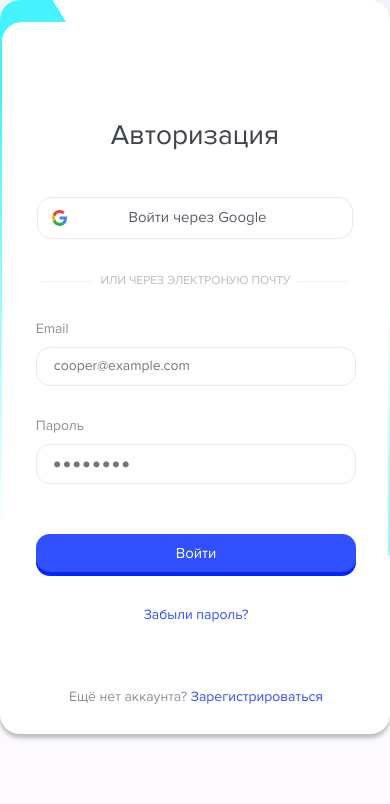
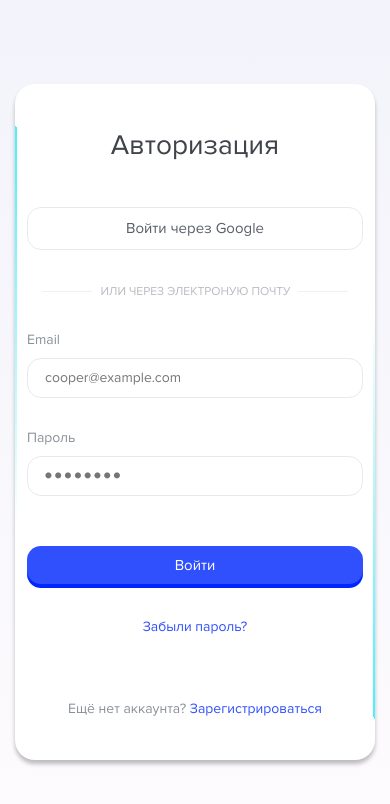
Before and after one commit to Kirill-Degtyarev/kirill-degtyarev.github.io, a React (Create React App) app: page /#/login in a window 390 px wide. Shown: the top 804 px of the page. Built offline with nearby package versions, Linux system fonts and the light colour scheme.

Commit message:
Login page improvements

```diff
--- a/src/components/Login/LoginBody.js
+++ b/src/components/Login/LoginBody.js
@@ -71,7 +71,7 @@ const LoginBody = (props) => {
                                 autoComplete="current-password"
                                 onChange={(e) => setUserPassword(e.target.value)}
                             />
-                            <span className={styles["password__input-icon"]}></span>
+                            {/* <span className={styles["password__input-icon"]}></span> */}
                         </div>
                         <div className={styles["autorization__form-remeber"]}>
                             {/* <label>
--- a/src/components/Login/LoginBody.module.css
+++ b/src/components/Login/LoginBody.module.css
@@ -1,5 +1,6 @@
 .wrapper {
     min-height: 100vh;
+    padding: 0px 15px;
     display: flex;
     align-items: center;
     justify-content: center;
@@ -7,7 +8,7 @@
 
 .container {
     max-width: 1400px;
-    padding: 0px 15px;
+    overflow: hidden;
 }
 
 .autorization-container {
@@ -25,9 +26,10 @@
     display: flex;
     flex-direction: column;
     align-items: center;
+    justify-content: center;
     flex-wrap: nowrap;
     overflow: hidden;
-    padding: 50px 30px 50px 30px;
+    padding: 50px 30px;
     inset: 2px;
     z-index: 10;
     background: #ffffff;
@@ -41,8 +43,8 @@
     position: absolute;
     top: -50%;
     left: -50%;
-    width: 470px;
-    height: 87vh;
+    width: 100%;
+    height: 100%;
     background: linear-gradient(0deg, transparent, #45f3ff, #45f3ff);
     transform-origin: bottom right;
     animation: animate 6s linear infinite;
@@ -53,8 +55,8 @@
     position: absolute;
     top: -50%;
     left: -50%;
-    width: 470px;
-    height: 87vh;
+    width: 100%;
+    height: 100%;
     background: linear-gradient(0deg, transparent, #45f3ff, #45f3ff);
     transform-origin: bottom right;
     animation: animate 6s linear infinite;
@@ -81,11 +83,13 @@
 
 .autorization__google {
     display: flex;
-    flex-direction: row;
-    align-items: center;
+    justify-content: center;
+    /* flex-direction: row; */
+    padding: 11px 15px 11px 15px;
+    border-radius: 14px;
+    width: 100%;
     border: 1px solid #e8e9eb;
     color: #595f69;
-    border-radius: 14px;
     cursor: pointer;
     transition: 0.2s ease border;
 }
@@ -95,6 +99,7 @@
 }
 
 .autorization__google-icon {
+    display: none;
     width: 15px;
     height: 16px;
     background-image: url(../../assest/icons/IconLogin/google-icon.svg);
@@ -104,10 +109,10 @@
 }
 
 .autorization__google-btn {
+    display: inline-block;
     font-weight: 500;
     font-size: 15px;
     line-height: 19px;
-    padding: 10px 128px 11px 99px;
 }
 
 .autorization__email {
@@ -124,6 +129,10 @@
     justify-content: center;
 }
 
+.autorization__form {
+    width: 100%;
+}
+
 .autorization__email h2 {
     padding: 0px 7px 0px 8px;
 }
@@ -134,18 +143,14 @@
     height: 1px;
 }
 
-.autorization__form {
-    /* padding: 0px 100px 0px 98px; */
-}
-
 .autorization__form-email {
     margin: 0px 0px 27px 0px;
 }
 
 .autorization__form-password {
-    display: flex;
-    flex-direction: row;
-    align-items: center;
+    /* display: flex; */
+    /* flex-direction: row; */
+    /* align-items: center; */
     margin: 0px 0px 21px 0px;
 }
 
@@ -173,13 +178,10 @@
 .autorization__form-log input[type="submit"] {
     width: 100%;
     background-color: #304ffd;
-    /* padding: 10px 179px 9px 178px; */
     padding: 10px 0px 9px 0px;
     font-weight: 500;
     font-size: 15px;
     line-height: 19px;
-    /* display: flex; */
-    /* align-items: center; */
     text-align: center;
     color: #ffffff;
     border-radius: 14px;
@@ -248,7 +250,7 @@
     border: 1px solid #e8e9eb;
     border-radius: 14px;
     width: 100%;
-    padding: 9px 0px 10px 17px;
+    padding: 10px 17px 10px 17px;
     transition: 0.2s ease border;
 }
 
@@ -269,10 +271,9 @@
     letter-spacing: 0.03em;
     line-height: 60px;
     max-height: 40px;
-    max-width: 100%;
+    width: 100%;
     padding: 0 0 0 15px;
     transition: border 0.2s ease;
-    width: 400px;
     position: relative;
 }
 
@@ -302,12 +303,10 @@
 }
 
 @media (max-width: 1024px) {
-    .wrapper {
-        min-height: 800px;
-    }
     .autorization-container {
     }
     .body__autorization {
+        padding: 15px 50px;
         /* max-width: 430px; */
     }
     .form__remeber-link {
@@ -316,13 +315,6 @@
     .form__remeber-link-phone {
         display: block;
         margin: 0px 0px 64px 0px;
-    }
-    .form-email__input {
-        padding: 9px 0px 10px 17px;
-        width: 100%;
-    }
-    .form-password__input {
-        max-width: 320px;
     }
     .password__input-icon {
         margin: 0px 0px 0px 267px;
@@ -333,21 +325,18 @@
     .autorization__form-password {
         margin: 0px 0px 26px 0px;
     }
-    .autorization__form {
-        padding: 0px 54px 0px 56px;
-    }
     .autorization__form-log {
         margin: 24px 0px 34px 0px;
     }
     .autorization__form-log input[type="submit"] {
-        padding: 10px 140px 9px 140px;
+        /* padding: 10px 140px 9px 140px; */
     }
     .autorization__title {
-        margin-top: 45px;
+        margin-top: 0px;
         margin-bottom: 44px;
     }
     .autorization__google-btn {
-        padding: 10px 86px 11px 62px;
+        /* padding: 10px 86px 11px 62px; */
     }
     .autorization__email {
         margin: 33px 0px 30px 0px;
@@ -355,32 +344,22 @@
     .autorization__email-line {
         width: 50px;
     }
-    .autorization__footer {
-        margin: 0px 0px 36px 0px;
-    }
 }
 
 @media (max-width: 425px) {
-    .wrapper {
-        min-height: 700px;
-    }
     .autorization-container {
+        height: 80vh;
     }
     .body__autorization {
-        margin: 20px auto;
-        /* max-width: 350px; */
+        padding: 15px 10px;
     }
 }
 
 @media (max-width: 375px) {
     .autorization-container {
     }
-    .body__autorization {
-        margin: 10px auto;
-        /* max-width: 316px; */
-    }
     .form__remeber-link-phone {
-        margin: 0px 0px 64px 14px;
+        margin: 0px 0px 30px 0px;
     }
     .form-password__input {
         padding: 0px 0px 7px 18px;
@@ -392,7 +371,7 @@
         margin: 0px 0px 24px 0px;
     }
     .autorization__form-log input[type="submit"] {
-        padding: 10px 104px 9px 103px;
+        /* padding: 10px 104px 9px 103px; */
     }
     .autorization__google-btn {
         padding: 10px 52px 10px 26px;
--- a/src/components/Menu/menu.module.css
+++ b/src/components/Menu/menu.module.css
@@ -19,8 +19,8 @@
 }
 
 .menu-burger {
-    /* display: inline-block; */
-    display: flex;
+    display: none;
+    /* display: flex; */
     flex-direction: column;
     align-items: flex-end;
     margin-right: 10px;
```
